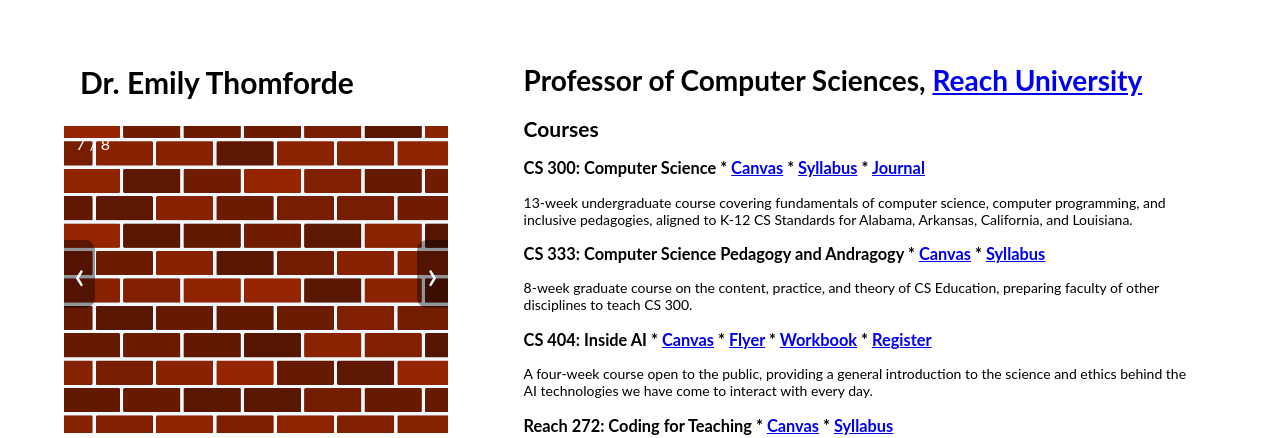
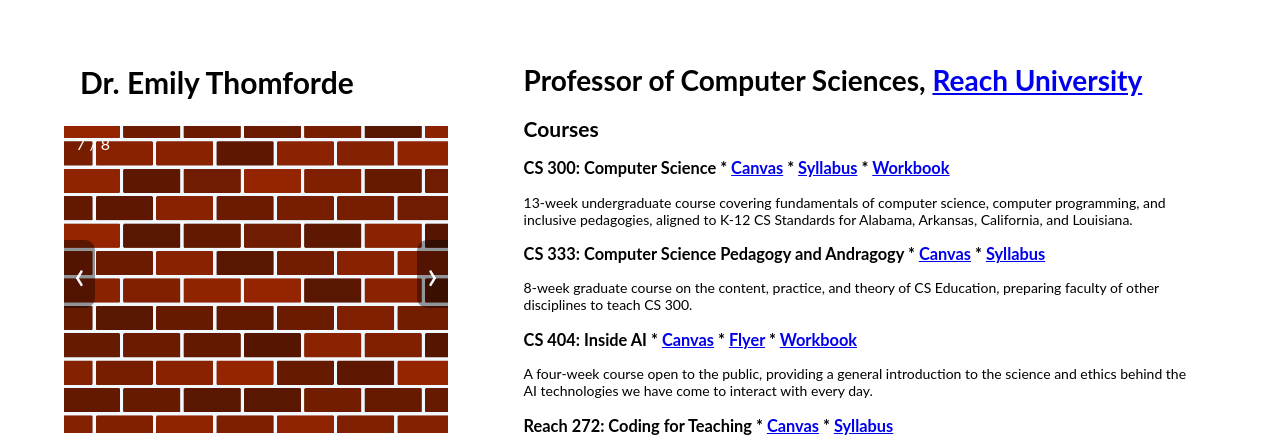
Before and after one commit to thegrene/thegrene.github.io, a Jekyll site: the page index.html, which Jekyll copies as it is, in a window 1280 px wide and 995 px high. Shown: the top 438 px of the window. Built offline with Jekyll 4.4.1, drawn with Linux system fonts in a browser that asks for light colours.

Commit message:
new syllabus links

```diff
--- a/index.html
+++ b/index.html
@@ -68,13 +68,13 @@
 <div class="main">
   <h1>Professor of Computer Sciences, <a href="https://reach.edu">Reach University</a></h2>
 <h2>Courses</h2>
-<h3>CS 300: Computer Science * <a href="https://reachu.instructure.com/courses/3468">Canvas</a> * <a href="https://docs.google.com/document/d/1Rdhrf_2MuW4ZWP0GI_EA5iZPlnRkOeet8ByQ5cQYWZM/">Syllabus</a> * <a href="https://docs.google.com/presentation/d/1Ng1PKUSG4-1vsYlmyo3XhCnliTO3sFkBdRTE5Vqa1lk/">Journal</a></h3>
+<h3>CS 300: Computer Science * <a href="https://reachu.instructure.com/courses/3504">Canvas</a> * <a href="https://docs.google.com/document/d/1ZxkTSLY6OAq6nqunBS2-2rUND2usx93cyeqwXlBMYcQ/">Syllabus</a> * <a href="https://docs.google.com/document/d/1uo1RFcQmfioBAzdj9KmHyKkkRMLvisyHQqwMM3bbHLM/">Workbook</a></h3>
 <p>13-week undergraduate course covering fundamentals of computer science, computer programming, and inclusive pedagogies, aligned to K-12 CS Standards for Alabama, Arkansas, California, and Louisiana.</p>
 
 <h3>CS 333: Computer Science Pedagogy and Andragogy * <a href="https://reachu.instructure.com/courses/2153">Canvas</a> * <a href="https://docs.google.com/document/d/1y7oWrkX2icjDGw5ToZyOCl6v14eJbqF8Apijt630EY8">Syllabus</a></h3>
 <p>8-week graduate course on the content, practice, and theory of CS Education, preparing faculty of other disciplines to teach CS 300.</p>
 
-<h3>CS 404: Inside AI * <a href="https://reachu.instructure.com/courses/4401">Canvas</a> * <a href="https://docs.google.com/presentation/d/1Znjg1coe7Y6AmXBFj1GiTb72eG_p3JVPF7RmfKBnTQk/">Flyer</a> * <a href="https://docs.google.com/document/d/18n1iamDlW5Bgab2ssNoJx-5hPHW1CvaQQnhW1yxTNhc/">Workbook</a> * <a href="https://docs.google.com/forms/d/e/1FAIpQLSfJ0mIlqh88dZk8ZSIMIzGwPskVIrVxASLkxDUMRnBx-xEuRA/viewform?usp=header">Register</a></h3>
+<h3>CS 404: Inside AI * <a href="https://reachu.instructure.com/courses/4401">Canvas</a> * <a href="https://docs.google.com/presentation/d/1Znjg1coe7Y6AmXBFj1GiTb72eG_p3JVPF7RmfKBnTQk/">Flyer</a> * <a href="https://docs.google.com/document/d/18n1iamDlW5Bgab2ssNoJx-5hPHW1CvaQQnhW1yxTNhc/">Workbook</a></h3>
 <p>A four-week course open to the public, providing a general introduction to the science and ethics behind the AI technologies we have come to interact with every day.</p>
 
 <h3>Reach 272: Coding for Teaching * <a href="https://reachu.instructure.com/courses/3610">Canvas</a> * <a href="https://docs.google.com/document/d/1qCeArLeAo30xsuzWqNYYymMi-9lPTJ4eA2IomDu1mvs/">Syllabus</a></h3>
```
